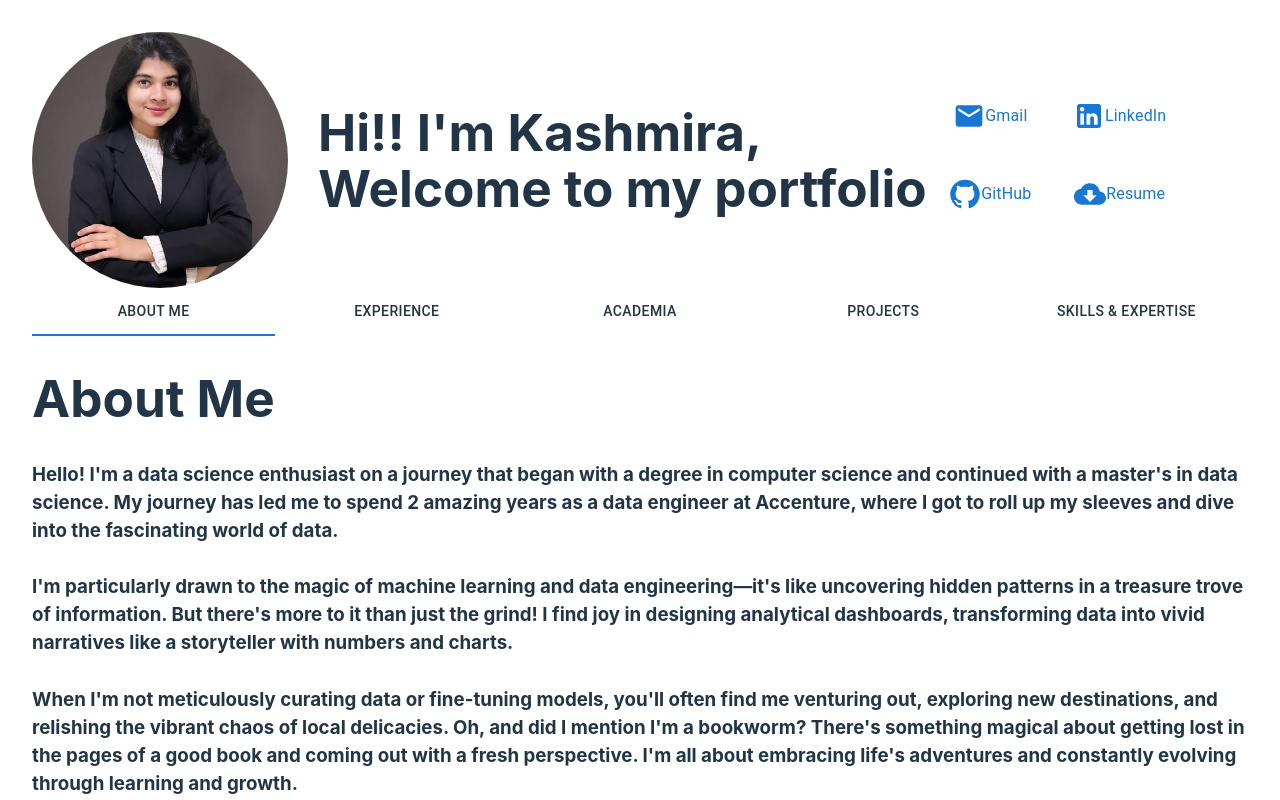
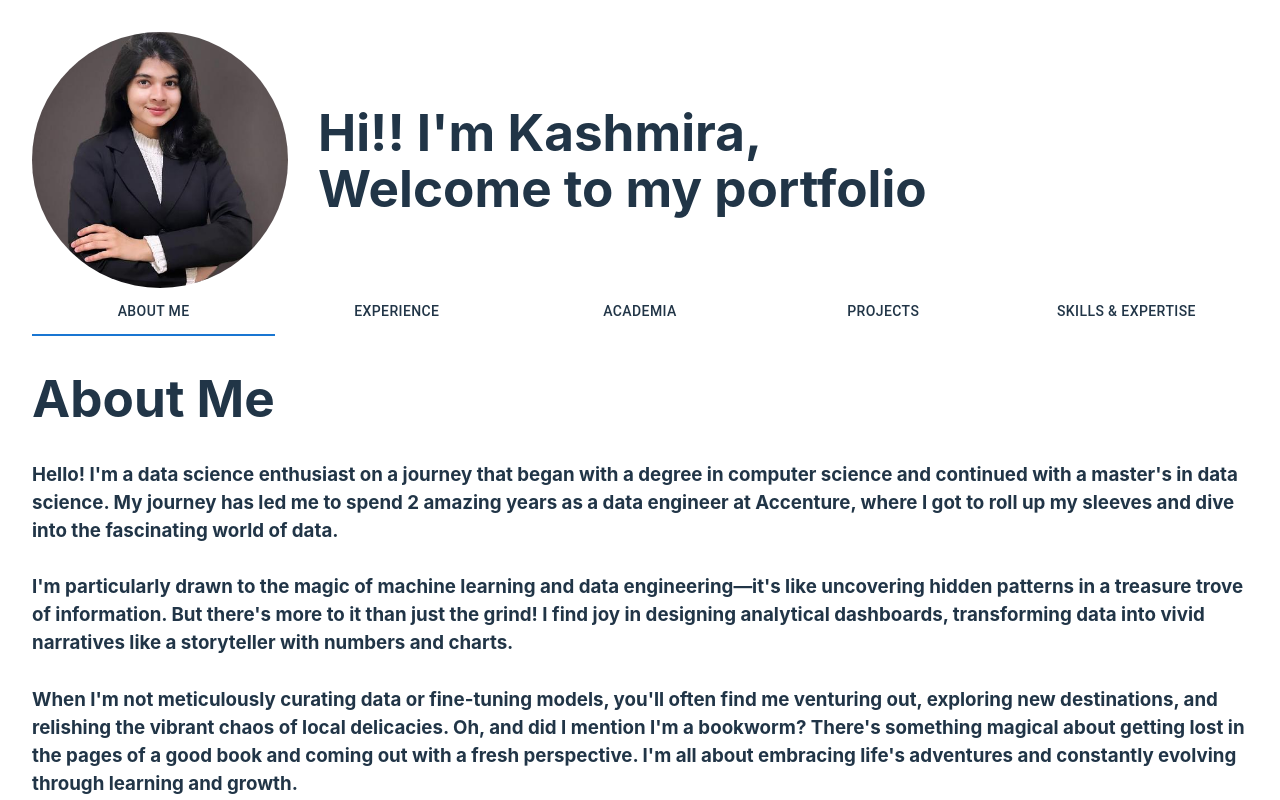
Before and after one commit to kashmira92/portfolio, a React (Vite) app: page / in a window 1280 px wide. Shown: the top 800 px of the page. Built offline with nearby package versions, Linux system fonts and the light colour scheme.

Commit message:
misc changes

```diff
--- a/src/App.jsx
+++ b/src/App.jsx
@@ -20,7 +20,6 @@ function App() {
           Hi!! I'm Kashmira, <br></br>
           Welcome to my portfolio
         </h1>
-        <SocialButtons />
       </div>
       <Tabs
         value={tabValue}
@@ -36,6 +35,7 @@ function App() {
         <Tab label="Skills & Expertise" />
       </Tabs>
       <CustomTab value={tabValue}></CustomTab>
+      <SocialButtons />
     </>
   );
 }
--- a/src/components/Socials.jsx
+++ b/src/components/Socials.jsx
@@ -6,6 +6,7 @@ import resume from "../assets/KashmiraGolatkarPortfolioResume.pdf";
 const SocialButtons = () => {
   return (
     <>
+      <h1>My Socials</h1>
       <div className="socialButton">
         <div className="individualButton">
           <Tooltip title="Gmail">
--- a/src/styles/common.css
+++ b/src/styles/common.css
@@ -1,15 +1,17 @@
 .socialButton {
-  display: grid;
-  grid-template-columns: repeat(2, 1fr);
+  display: flex;
+  flex-wrap: wrap;
+  flex-direction: row;
   max-width: 100%;
   margin: auto;
   align-content: space-evenly;
   align-items: baseline;
+  justify-content: space-between;
 }
 
 .individualButton {
   margin: 10px;
-  max-width: calc(50% - 20px);
+  max-width: 100%;
   display: flex;
   flex-direction: column;
   justify-content: center;
@@ -17,7 +19,7 @@
 }
 
 .individualButton .MuiIconButton-root {
-  margin-bottom: 10px; /* Add margin between icon and text */
+  margin-bottom: 10px;
 }
 
 .individualButton .MuiTypography-root {
@@ -28,7 +30,8 @@
   outline: 0;
 }
 .individualButton .MuiIconButton-root .css-i4bv87-MuiSvgIcon-root {
-  font-size: 2rem;
+  font-size: 45px;
+  margin-right: 5px;
 }
 
 .individualButton .MuiIconButton-root .css-e784if-MuiTypography-root {
--- a/src/styles/projects.css
+++ b/src/styles/projects.css
@@ -54,7 +54,7 @@
 .projectDescription {
   margin-top: 0.5rem /* 8px */;
   --tw-text-opacity: 1;
-  color: rgb(170 166 195 / var(--tw-text-opacity));
+  color: #e2dada;
   font-size: 14px;
 }
 .projectParent {
```
Also changed, not shown: src/assets/tech/IBM.png, src/assets/tech/neo4j.png.
